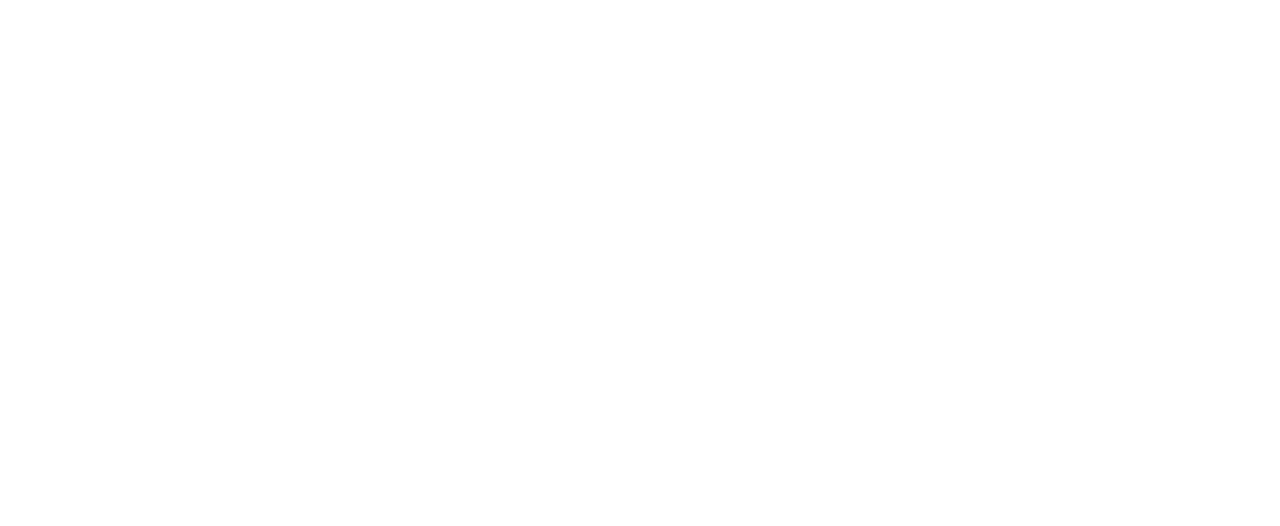
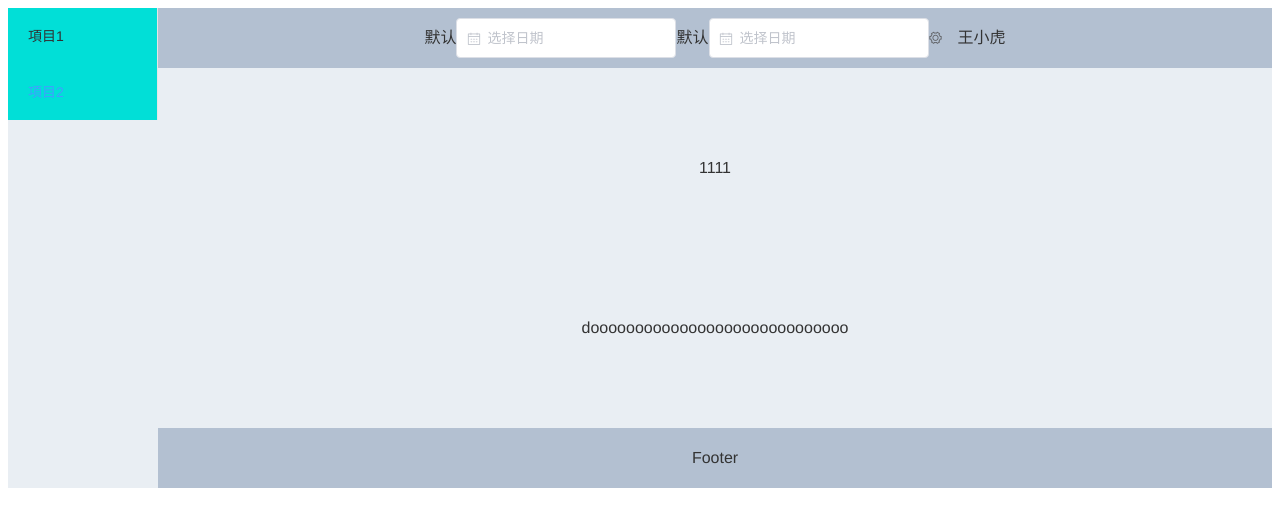
Before and after one commit to simple321vip/violin-controller, a Vue app: page /main/do in a window 1280 px wide. Shown: the top 526 px of the page. Built offline with nearby package versions, Linux system fonts and the light colour scheme.

Commit message:
routerの実現とelement date picker実装

```diff
--- a/src/components/Layout.vue
+++ b/src/components/Layout.vue
@@ -5,8 +5,12 @@
         <side-bar />
       </el-aside>
       <el-container>
-        <el-header>Header</el-header>
-        <el-main>Main</el-main>
+        <el-header>
+          <nav-bar />
+        </el-header>
+        <el-main>
+          <main-app />
+        </el-main>
         <el-footer>Footer</el-footer>
       </el-container>
     </el-container>
@@ -15,13 +19,17 @@
 </template>
 
 <script>
+import MainApp from './MainApp.vue'
+import NavBar from './NavBar.vue'
 import SideBar from './SideBar.vue'
 export default {
   data () {
     return {}
   },
   components: {
-    SideBar
+    SideBar,
+    MainApp,
+    NavBar
   }
 }
 </script>
--- /dev/null
+++ b/src/components/MainApp.vue
@@ -0,0 +1,18 @@
+<template>
+  <section>
+    1111
+    <router-view />
+  </section>
+</template>
+
+<script>
+export default {
+  data () {
+    return {
+    }
+  }
+}
+</script>
+
+<style>
+</style>
--- /dev/null
+++ b/src/components/NavBar.vue
@@ -0,0 +1,47 @@
+<template>
+  <div>
+    <div class="block div-inline">
+      <span class="demonstration">默认</span>
+      <el-date-picker v-model="start_date"
+                      type="date"
+                      placeholder="选择日期">
+      </el-date-picker>
+    </div>
+    <div class="block div-inline">
+      <span class="demonstration">默认</span>
+      <el-date-picker v-model="end_date"
+                      type="date"
+                      placeholder="选择日期">
+      </el-date-picker>
+    </div>
+    <el-dropdown>
+      <i class="el-icon-setting"
+         style="margin-right: 15px"></i>
+      <el-dropdown-menu slot="dropdown">
+        <el-dropdown-item>查看</el-dropdown-item>
+        <el-dropdown-item>新增</el-dropdown-item>
+        <el-dropdown-item>删除</el-dropdown-item>
+      </el-dropdown-menu>
+    </el-dropdown>
+    <span>王小虎</span>
+  </div>
+
+</template>
+
+<script>
+export default {
+  name: 'NavBar',
+  data () {
+    return {
+      start_date: null,
+      end_date: null
+    }
+  }
+}
+</script>
+
+<style>
+.div-inline {
+  display: inline;
+}
+</style>
--- a/src/components/SideBar.vue
+++ b/src/components/SideBar.vue
@@ -2,7 +2,7 @@
   <div>
     <el-menu :default-active="this.$route.path"
              router>
-      <el-menu-item v-for="(route, index) in accessRoutes"
+      <el-menu-item v-for="(route, index) in routes"
                     v-bind:key="index"
                     v-bind:index="route.path"
                     v-bind:title="route.meta.name">
@@ -20,7 +20,8 @@
   name: 'SideBar',
   data () {
     return {
-      isCollapse: true
+      isCollapse: true,
+      routes: []
     }
   },
   computed: {
@@ -30,6 +31,15 @@
   },
   methods: {
     init () {
+      console.log(this.accessRoutes)
+      this.accessRoutes.forEach(element => {
+        if (element.children) {
+          element.children.forEach(e => {
+            this.routes.push(e)
+          })
+        }
+      })
+      console.log(this.routes)
     },
     handleOpen (key, keyPath) {
       console.log(key, keyPath)
@@ -49,4 +59,7 @@
   width: 200px;
   min-height: 400px;
 }
+.el-menu-item {
+  background-color: #01dfd7;
+}
 </style>
--- a/src/main.js
+++ b/src/main.js
@@ -10,6 +10,8 @@
 
 Vue.use(ElementUI)
 
+require('./mock/mock')
+
 Vue.config.productionTip = false
 /* eslint-disable no-new */
 new Vue({
--- /dev/null
+++ b/src/mock/mock.js
@@ -0,0 +1,19 @@
+const Mock = require('mockjs')
+
+const getData = function () {
+  return {
+    msg: 'seccess',
+    items: [
+      {
+        name: 'xiaoguan',
+        sex: 'f'
+      }
+    ]
+  }
+}
+
+const test = Mock.mock('/login', 'get', getData)
+
+export {
+  test
+}
--- a/src/router/index.js
+++ b/src/router/index.js
@@ -2,13 +2,15 @@
 import Router from 'vue-router'
 import Login from '../view/login'
 import layout from '../components/Layout.vue'
+import welcome from '../view/info/wel.vue'
+import detail from '../view/detail'
 
 Vue.use(Router)
 
 export const constRoutes = [
   {
     path: '/',
-    component: Login,
+    component: welcome,
     meta: {
       name: '項目4'
     }
@@ -25,21 +27,27 @@
     path: '/main',
     name: 'main',
     component: layout,
-    meta: {
-      name: '項目1'
-    }
+    children: [
+      {
+        path: '/main/wel',
+        component: welcome,
+        meta: {
+          name: '項目1'
+        }
+      },
+      {
+        path: '/main/do',
+        component: detail,
+        meta: {
+          name: '項目2'
+        }
+      }
+    ]
+
   }
 ]
 
 export const routes = [
-  {
-    path: '/login',
-    name: 'login',
-    component: layout,
-    meta: {
-      name: '項目2'
-    }
-  }
 ]
 
 const router = new Router({
--- /dev/null
+++ b/src/view/detail/index.vue
@@ -0,0 +1,18 @@
+<template>
+  <div>
+    dooooooooooooooooooooooooooooo
+  </div>
+</template>
+
+<script>
+export default {
+  name: 'do',
+  data () {
+    return {
+    }
+  }
+}
+</script>
+
+<style>
+</style>
--- /dev/null
+++ b/src/view/info/wel.vue
@@ -0,0 +1,18 @@
+<template>
+  <div>
+    welcome to my page!
+  </div>
+</template>
+
+<script>
+export default {
+  data () {
+    return {
+      name: 'welcome'
+    }
+  }
+}
+</script>
+
+<style>
+</style>
```
